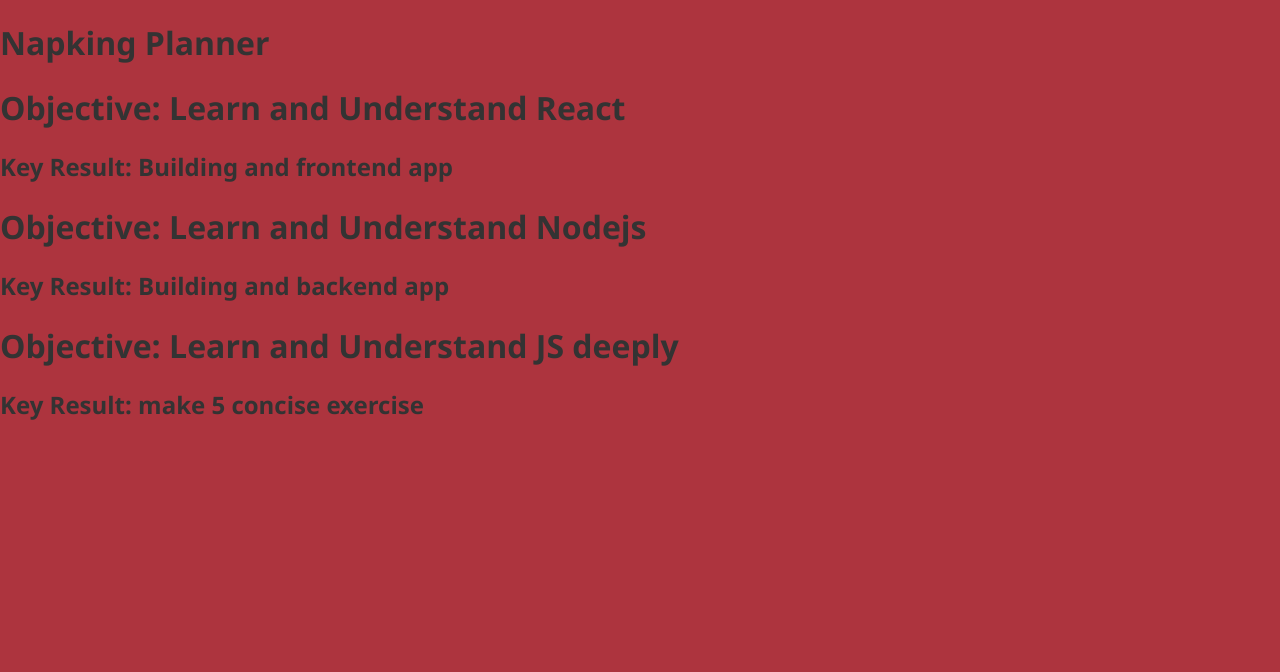
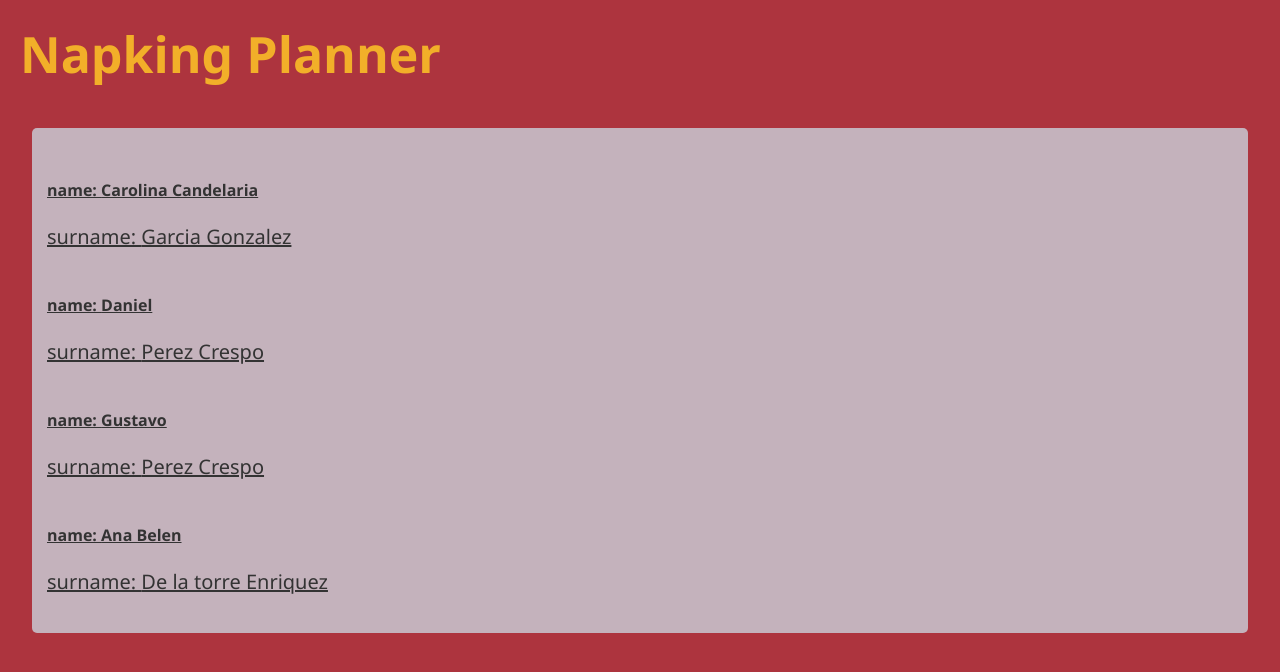
Before and after one commit to spinboo/napkin-planner, a React (Vite) app: page / in a window 1280 px wide. Shown: the top 672 px of the page. Built offline with nearby package versions, Linux system fonts and the light colour scheme.

Commit message:
Added User page and mockAPi

```diff
--- /dev/null
+++ b/api/db.json
@@ -0,0 +1 @@
+{"users":[{"id":94160559,"firstName":"id","lastName":"do dolor sed nostrud cillum","email":"6o5J-VJ@cSAOEjp.za","salary":18068},{"id":86207174,"firstName":"la","lastName":"ut aliquip Duis","email":"orX6BThq4Drs@BetHddi.pmf","salary":37362},{"id":18268364,"firstName":"nisi","lastName":"velit","email":"2BMDT2JCPAelNH@uvHRlnjBACrcoAREMePiIYFwVPest.vx","salary":37765}]}
--- a/src/App.js
+++ b/src/App.js
@@ -1,54 +1,23 @@
 import React from "react";
 import { render } from "react-dom";
-import ObjectivesAndKeyResults from "./ObjectivesAndKeyResults";
+import { Router, Link } from "@reach/router";
+
+import Users from "./Users";
+import UserProfile from "./UserProfile";
+import SearchParams from "./SearchParams";
 
 class App extends React.Component {
-  constructor(props) {
-    super(props);
-
-    this.state = {
-      okrs: []
-    };
-  }
-
-  componentDidMount() {
-    const okrs = [
-      {
-        id: 1,
-        title: "Learn and Understand React",
-        keyResults: ["Building and frontend app"]
-      },
-      {
-        id: 2,
-        title: "Learn and Understand Nodejs",
-        keyResults: ["Building and backend app"]
-      },
-      {
-        id: 3,
-        title: "Learn and Understand JS deeply",
-        keyResults: ["make 5 concise exercise"]
-      }
-    ];
-
-    this.setState({
-      okrs
-    });
-  }
   render() {
     return (
       <div>
-        <h1>Napking Planner</h1>
-        <div>
-          {this.state.okrs.map(okr => {
-            return (
-              <ObjectivesAndKeyResults
-                key={okr.id}
-                title={okr.title}
-                keyResults={okr.keyResults}
-              />
-            );
-          })}
-        </div>
+        <header>
+          <Link to="/">Napking Planner</Link>
+        </header>
+        <Router>
+          <Users path="/" />
+          <UserProfile path="/user-profile/:id" />
+          <SearchParams path="/search-params" />
+        </Router>
       </div>
     );
   }
--- a/src/ObjectivesAndKeyResults.js
+++ /dev/null
@@ -1,13 +0,0 @@
-import React from "react";
-
-const ObjectivesAndKeyResults = props => {
-  const { title, keyResults } = props;
-  return (
-    <div>
-      <h1>Objective: {title}</h1>
-      <h2>Key Result: {keyResults.map(keyResult => keyResult)}</h2>
-    </div>
-  );
-};
-
-export default ObjectivesAndKeyResults;
--- /dev/null
+++ b/src/SearchParams.js
@@ -0,0 +1,24 @@
+import React from "react";
+
+class SearchParams extends React.Component {
+  state = {
+    firstName: "",
+    role: ""
+  };
+
+  render() {
+    return (
+      <div className="search-params">
+        <label htmlFor="firstName">
+          <input
+            id="firstName"
+            value={this.state.firstName}
+            placeholder="first name"
+          />
+        </label>
+      </div>
+    );
+  }
+}
+
+export default SearchParams;
--- /dev/null
+++ b/src/User.js
@@ -0,0 +1,17 @@
+import React from "react";
+import { Link } from "@reach/router";
+
+const UserDetails = props => {
+  const { id, name, surname, email, salary, role } = props;
+  return (
+    <Link to={`/user-profile/${id}`} className="pet">
+      <h4>name: {name}</h4>
+      <h2>surname: {surname}</h2>
+      <p>email: {email}</p>
+      <p>salary: {salary}</p>
+      <p>role: {role}</p>
+    </Link>
+  );
+};
+
+export default UserDetails;
--- /dev/null
+++ b/src/UserProfile.js
@@ -0,0 +1,9 @@
+import React from "react";
+
+class Details extends React.Component {
+  render() {
+    return <h1>hi lol</h1>;
+  }
+}
+
+export default Details;
--- /dev/null
+++ b/src/Users.js
@@ -0,0 +1,74 @@
+import React from "react";
+import User from "./User";
+
+class Users extends React.Component {
+  constructor(props) {
+    super(props);
+
+    this.state = {
+      users: []
+    };
+  }
+
+  componentDidMount() {
+    const users = [
+      {
+        id: 1,
+        name: "Carolina Candelaria",
+        surname: "Garcia Gonzalez",
+        email: "ccgarciagonzalez@spinboo.com",
+        salary: 50000,
+        role: "Project Manager"
+      },
+      {
+        id: 2,
+        name: "Daniel",
+        surname: "Perez Crespo",
+        email: "dperezcrespo@spinboo.com",
+        salary: 50000,
+        role: "Developer"
+      },
+      {
+        id: 3,
+        name: "Gustavo",
+        surname: "Perez Crespo",
+        email: "gperezcrespo@spinboo.com",
+        salary: 50000,
+        role: ["Purchase Manager"]
+      },
+      {
+        id: 4,
+        name: "Ana Belen",
+        surname: "De la torre Enriquez",
+        email: "abdelatorreenriquez@spinboo.com",
+        salary: 50000,
+        role: ["Sales Manager"]
+      }
+    ];
+
+    this.setState({
+      users
+    });
+  }
+  render() {
+    return (
+      <div className="search">
+        {this.state.users.map(user => {
+          return (
+            <User
+              key={user.id}
+              name={user.name}
+              surname={user.surname}
+              email={user.email}
+              salary={user.salary}
+              role={user.role}
+              id={user.id}
+            />
+          );
+        })}
+      </div>
+    );
+  }
+}
+
+export default Users;
```
Also changed, not shown: api/generateMockData.js (added, +21 -0 lines), api/mockDataSchema.js (added, +42 -0 lines), package.json (+13 -1 lines), .babelrc (added), .eslintrc.json, 1 other file (tests, documents, lock files or other folders).
